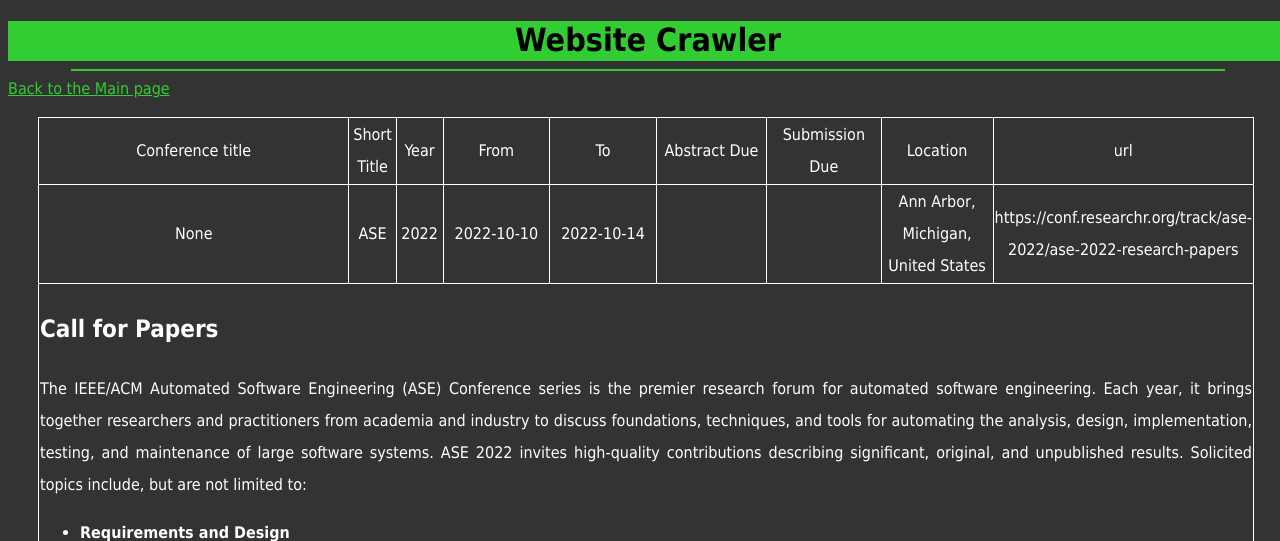
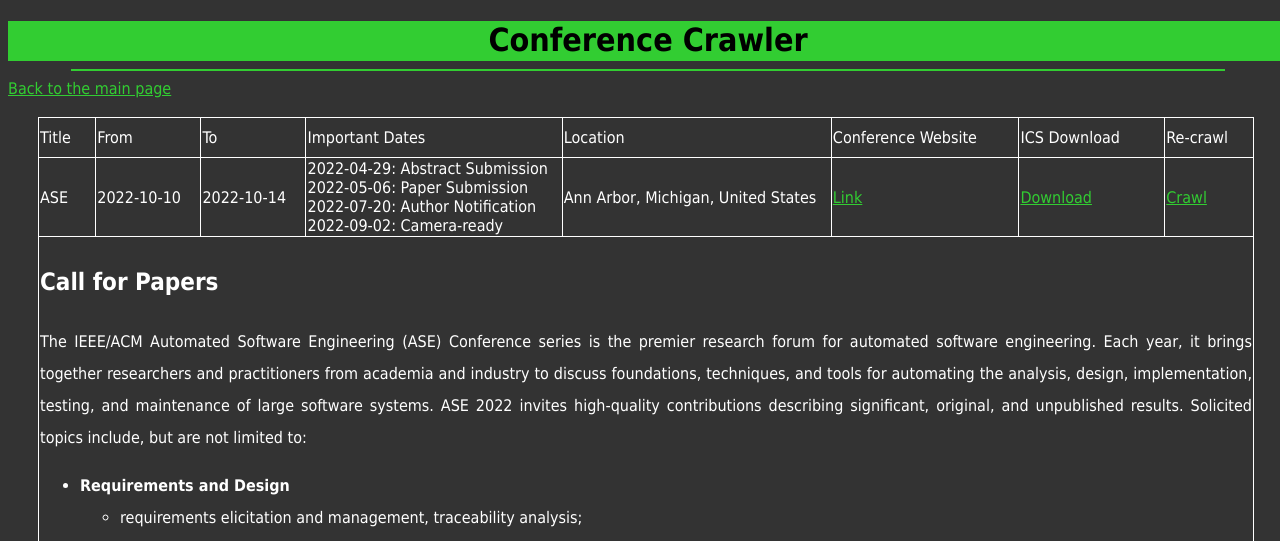
Before and after one commit to glockyco/conference-crawler, a Django app: page /details/?file=ase-2022.json in a window 1280 px wide. Shown: the top 541 px of the page. Run offline with Django 4.2, Linux system fonts and the light colour scheme; lists and menus that the app fills with data are empty.

Commit message:
Unify template code across index.html + details.html

```diff
--- a/apps/crawler/crawler.py
+++ b/apps/crawler/crawler.py
@@ -13,9 +13,7 @@ from scrapy.exporters import BaseItemExporter
 from scrapy.http import HtmlResponse
 from twisted.internet import reactor
 
-
-APP_PATH = os.path.realpath(os.path.dirname(__file__))
-DATA_PATH = os.path.join(APP_PATH, 'data')
+from apps.crawler.settings import DATA_PATH
 
 
 class Conference(TypedDict):
--- a/apps/crawler/settings.py
+++ b/apps/crawler/settings.py
@@ -16,6 +16,7 @@ from pathlib import Path
 BASE_DIR = Path(__file__).resolve().parent.parent
 
 APP_PATH = os.path.realpath(os.path.dirname(__file__))
+DATA_PATH = os.path.join(APP_PATH, 'data')
 
 # Quick-start development settings - unsuitable for production
 # See https://docs.djangoproject.com/en/4.0/howto/deployment/checklist/
--- a/apps/crawler/templates/crawler/details.html
+++ b/apps/crawler/templates/crawler/details.html
@@ -4,47 +4,52 @@
 <html lang="en">
 <head>
     <meta charset="UTF-8">
-    <title>Details</title>
+    <title>Conference Crawler</title>
     <link rel="stylesheet" href="{% static 'crawler/style.css' %}">
 </head>
 <body>
 <header>
     <div class="container">
-        <center><h1>Website Crawler</h1></center></div>
+        <center><h1>Conference Crawler</h1></center>
+    </div>
     <div>
         <hr width="90%" color="#32CD32">
-         <div><a href="/"> Back to the Main page</a> </div>
+        <div><a href="/">Back to the main page</a></div>
         <br>
-<table  class="tbl">
+        <table class="tbl">
             <thead>
             <tr class="tbltr">
-                    <th class=" thclass">Conference title</th>
-                    <th class=" thclass">Short Title</th>
-                    <th class=" thclass">Year</th>
-                    <th class=" thclass">From</th>
-                    <th class=" thclass">To</th>
-                    <th class=" thclass">Abstract Due</th>
-                    <th class=" thclass">Submission Due</th>
-                    <th class=" thclass">Location</th>
-                    <th class=" thclass">url</th>
+                <th>Title</th>
+                <th>From</th>
+                <th>To</th>
+                <th>Important Dates</th>
+                <th>Location</th>
+                <th>Conference Website</th>
+                <th>ICS Download</th>
+                <th>Re-crawl</th>
             </tr>
             </thead>
             <thead>
-    <tr class="tbltr" >
-                            <th width="30%" class=" thclass"> {{ long_title }}</th>
-                            <th width="4%" class=" thclass">{{ short_title }}</th>
-                            <th width="4%" class=" thclass">{{ year }}</th>
-                            <th width="10%" class=" thclass">{{ from_date | date:"Y-m-d" }}</th>
-                            <th width="10%" class=" thclass">{{ to_date | date:"Y-m-d"  }}</th>
-                            <th width="10%" class=" thclass">{{ abstract_due | date:"Y-m-d" }}</th>
-                            <th width="10%" class=" thclass">{{ submission_due | date:"Y-m-d" }}</th>
-                            <th width="10%" class=" thclass">{{ location }}</th>
-                            <th width="12%" class=" thclass">{{ url }}</th>
+            <tr class="tbltr">
+                <td>{{ conference.short_title }}</td>
+                <td>{{ conference.from_date | date:"Y-m-d" }}</td>
+                <td>{{ conference.to_date | date:"Y-m-d" }}</td>
+                <td>
+                    {% for date in conference.important_dates %}
+                        {{ date.date | date:"Y-m-d" }}: {{ date.description }}<br/>
+                    {% endfor %}
+                </td>
+                <td>{{ conference.location }}</td>
+                <td><a href="{{ conference.url }}" target="_blank">Link</a></td>
+                <td><a href="/ical/?file={{ conference.file_name }}">Download</a></td>
+                <td><a href="/crawl/?url={{ conference.url }}">Crawl</a></td>
             </tr>
-    <tr class="tbltr"> <th width="30%" colspan="9">{{ call_for_papers | safe }}</th>
+            <tr class="tbltr">
+                <th width="30%" colspan="9">{{ conference.call_for_papers | safe }}</th>
             </tr>
             </thead>
         </table>
+    </div>
 </header>
 </body>
 </html>
--- a/apps/crawler/views.py
+++ b/apps/crawler/views.py
@@ -9,10 +9,7 @@ from django.shortcuts import HttpResponse, redirect
 from django.template import loader
 from ics import Calendar, Event
 
-from apps.crawler.crawler import crawl, Conference
-
-APP_PATH = os.path.realpath(os.path.dirname(__file__))
-DATA_PATH = os.path.join(APP_PATH, 'data')
+from apps.crawler.crawler import crawl, Conference, DATA_PATH
 
 
 def index(request: WSGIRequest):
@@ -54,7 +51,10 @@ def details(request: WSGIRequest):
         data['to_date'] = parser.isoparse(data['to_date'])
         data['call_for_papers'] = markdown.markdown(data['call_for_papers'])
 
-    context = data
+        for i, date in enumerate(data['important_dates']):
+            data['important_dates'][i]['date'] = parser.isoparse(date['date'])
+
+    context = {'conference': data}
     template = loader.get_template('crawler/details.html')
     return HttpResponse(template.render(context, request))
 
@@ -118,7 +118,3 @@ def ical(request: WSGIRequest):
     response.write(str(calendar))
 
     return response
-
-
-if __name__ == '__main__':
-    index(None)
```
Also changed, not shown: apps/crawler/templates/crawler/index.html (+7 -4 lines). Lines whose indentation alone changed are shown as unchanged.
